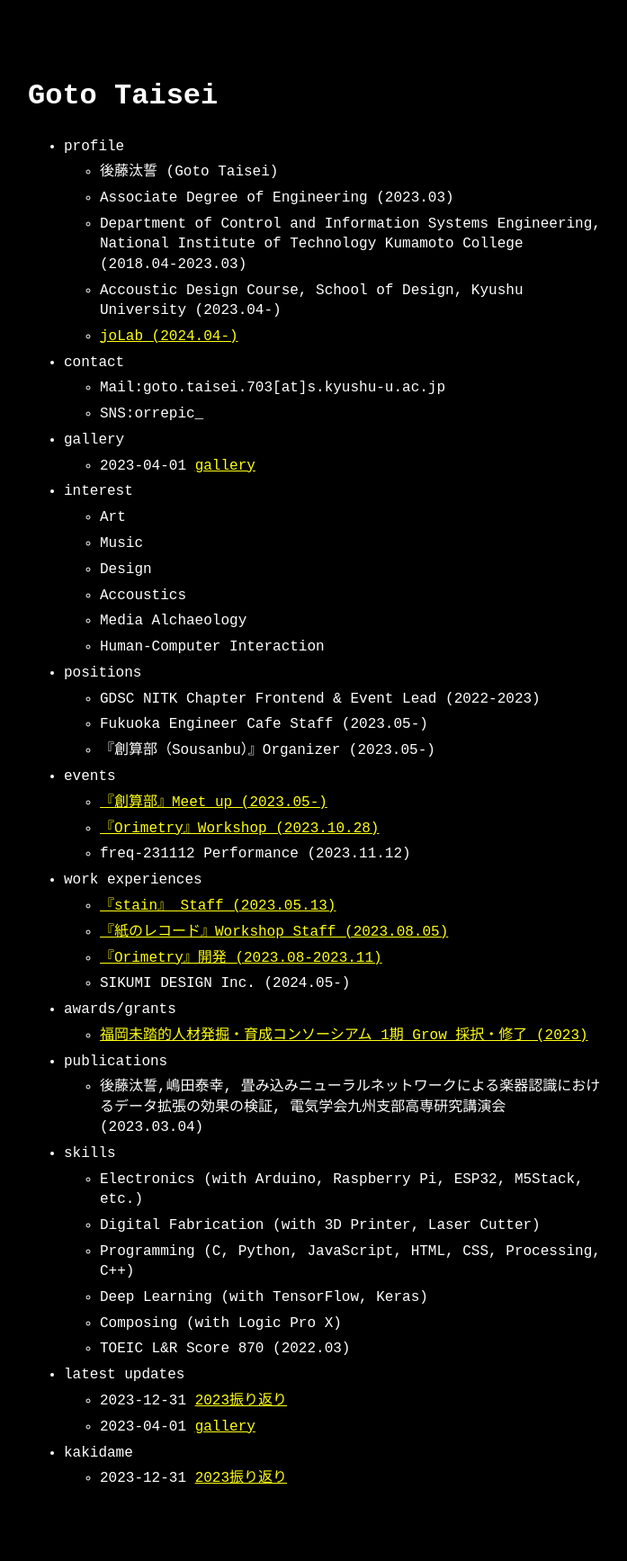
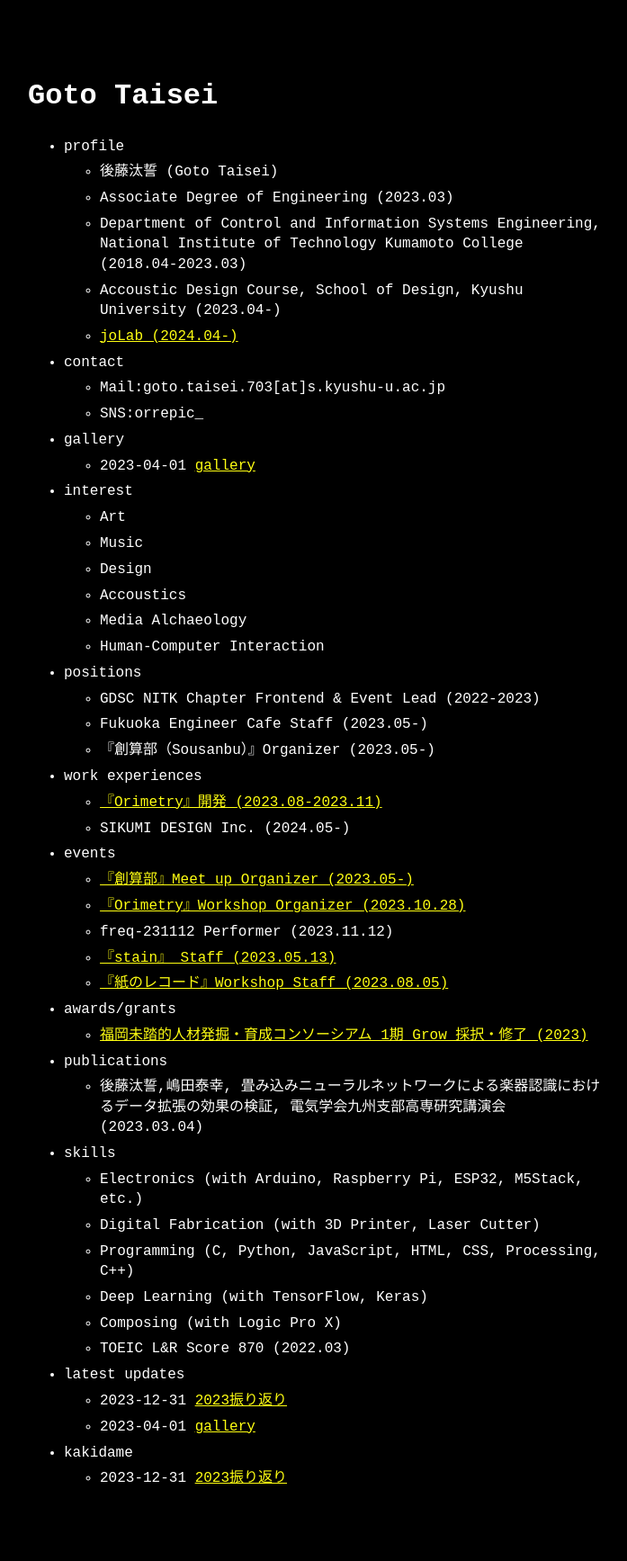
Before and after one commit to orrepic/orrepic.github.io, a Jekyll site: the page built from index.md, in a window 1280 px wide. Shown: the whole page at 90% size, without its empty margins (289-986 px from the left). Built offline with Jekyll 4.4.1, drawn with Linux system fonts in a browser that asks for light colours.

Commit message:
change info

```diff
--- a/_data/menu.yml
+++ b/_data/menu.yml
@@ -39,23 +39,23 @@ entries:
       - title: 『創算部（Sousanbu）』Organizer (2023.05-)
         # url: https://sousanbu.connpass.com/
 
+  - title: work experiences
+    entries:
+      - title: 『Orimetry』開発 (2023.08-2023.11)
+        url: https://note.com/mitou_fukuoka/n/na8d9210137fd?sub_rt=share_pw
+      - title: SIKUMI DESIGN Inc. (2024.05-)
+
   - title: events
     entries:
-      - title: 『創算部』Meet up (2023.05-)
+      - title: 『創算部』Meet up Organizer (2023.05-)
         url: https://engineercafe.jp/ja/topics/7532
-      - title: 『Orimetry』Workshop (2023.10.28)
+      - title: 『Orimetry』Workshop Organizer (2023.10.28)
         url: https://mitou-fukuoka.org/2023/10/18/orimetry_workshop/
-      - title: freq-231112 Performance (2023.11.12)
-
-  - title: work experiences
-    entries:
+      - title: freq-231112 Performer (2023.11.12)
       - title: 『stain』 Staff (2023.05.13)
         url: https://stain.peatix.com/
       - title: 『紙のレコード』Workshop Staff (2023.08.05)
         url: https://www.design.kyushu-u.ac.jp/pages/daikoukai/
-      - title: 『Orimetry』開発 (2023.08-2023.11)
-        url: https://note.com/mitou_fukuoka/n/na8d9210137fd?sub_rt=share_pw
-      - title: SIKUMI DESIGN Inc. (2024.05-)
 
   - title: awards/grants
     entries:
```
Also changed, not shown: 2 other files.
